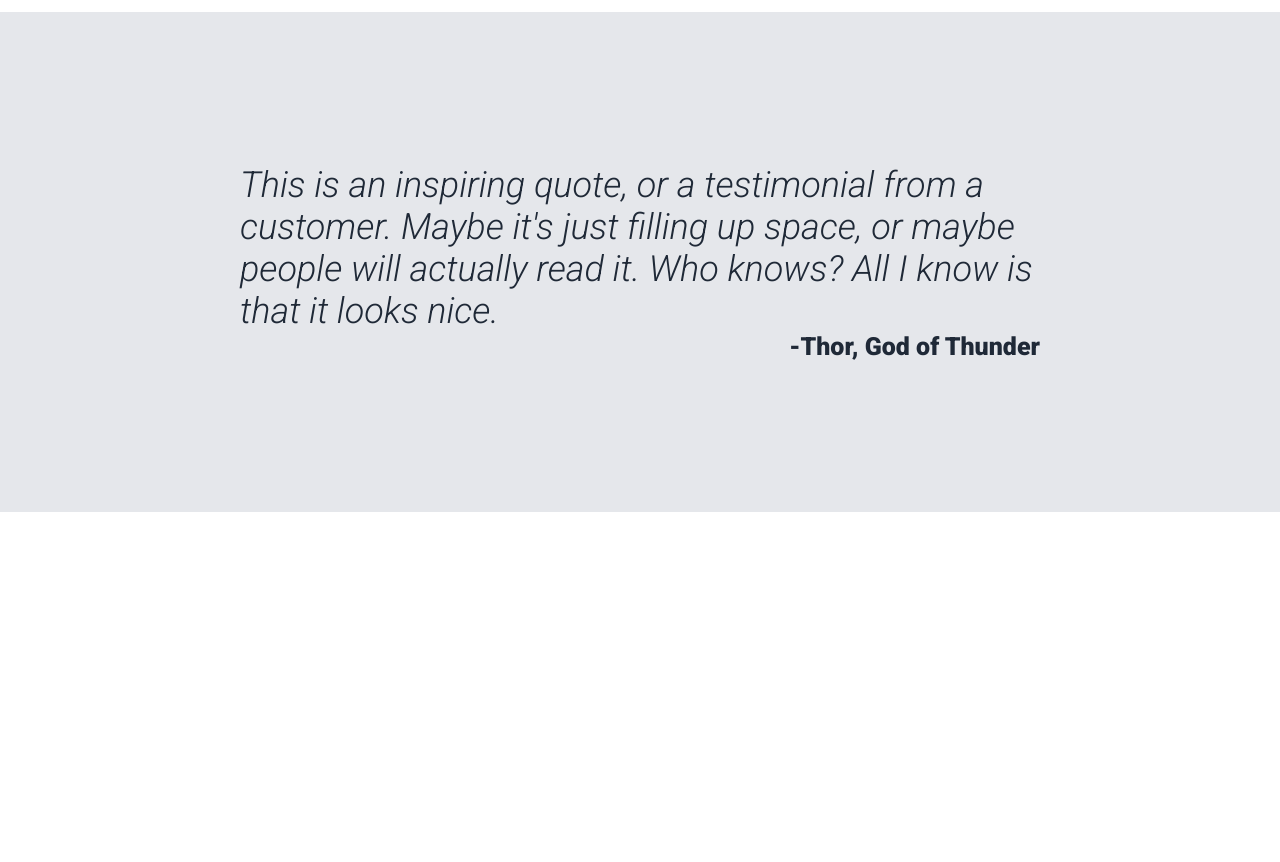
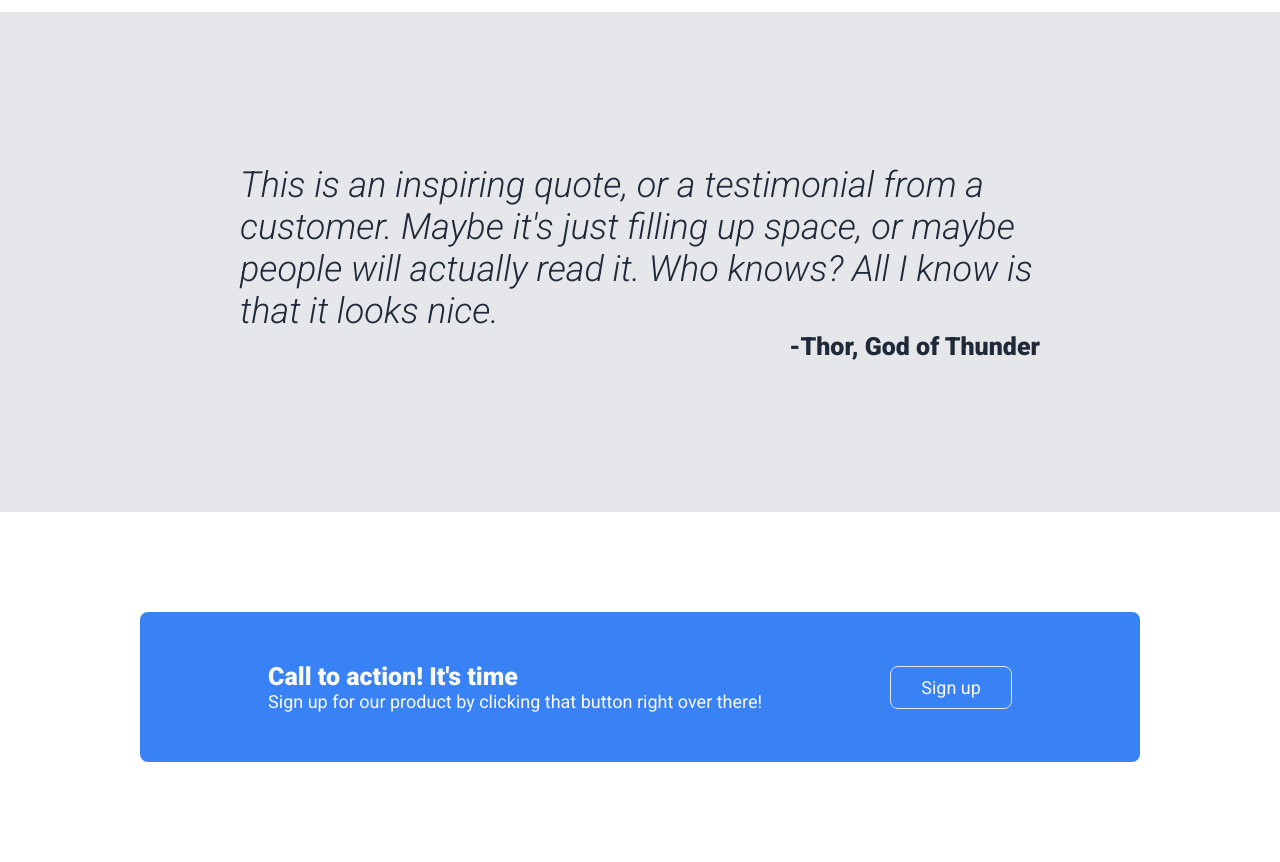
Before and after one commit to pranayadna/landing-page-top, a plain HTML site: page index.html in a window 1280 px wide. Shown: the part 1303-2165 px from the top of the page. Before the commit the page ends 1815 px from the top, so only its background shows below. Drawn offline with Linux system fonts and the light colour scheme.

Commit message:
Add cta section

```diff
--- a/index.html
+++ b/index.html
@@ -57,5 +57,15 @@
             <div class="below">-Thor, God of Thunder</div>
         </div>
     </div>
+
+    <div class="cta">
+        <div class="container">
+            <div class="text">
+                Call to action! It's time
+                <div class="sub-text">Sign up for our product by clicking that button right over there!</div>
+            </div>
+            <button>Sign up</button>
+        </div>
+    </div>
 </body>
 </html>
--- a/style.css
+++ b/style.css
@@ -115,6 +115,42 @@
     font-style: normal;
 }
 
+.cta {
+    /* background: #ff; */
+    height: 350px;
+    display: flex;
+    justify-content: center;
+    align-items: center;
+}
+
+.cta .container {
+    background-color: #3882f6;
+    color: #F9FAF8;
+    width: 1000px;
+    height: 150px;
+    display: flex;
+    justify-content: space-evenly;
+    align-items: center;
+    border-radius: 8px;
+}
+
+.cta .text {
+    color: #F9FAF8;
+    font-size: 25px;
+    font-weight: 800;
+}
+
+.sub-text {
+    color: #F9FAF8;
+    font-size: 18px;
+    font-weight: 400;
+}
+
+.cta button {
+    border: 1px solid #e5e7eb;
+    align-self: center;
+}
+
 img {
     /* flex-shrink: 3; */
     /* margin-right: auto; */
```
